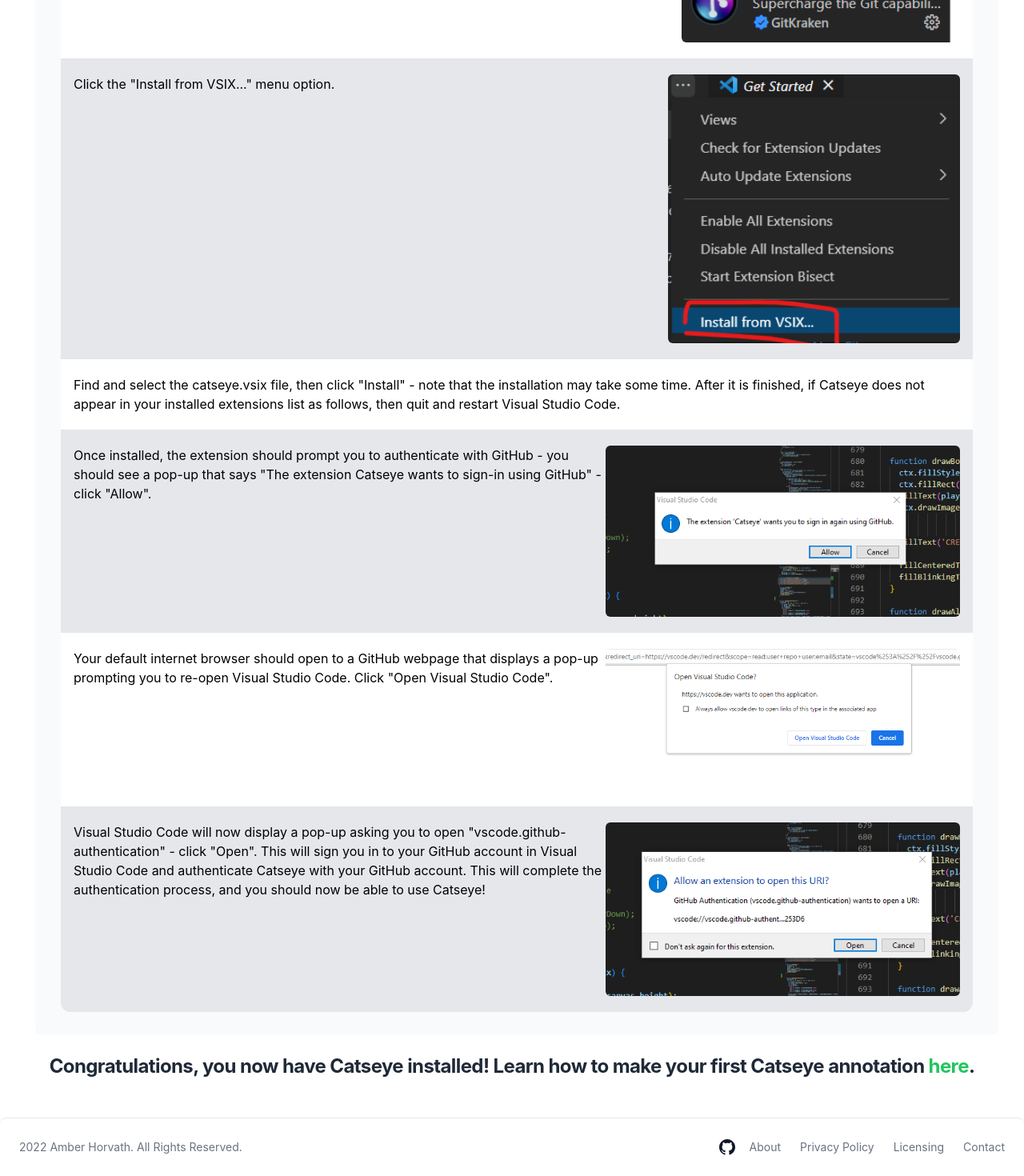
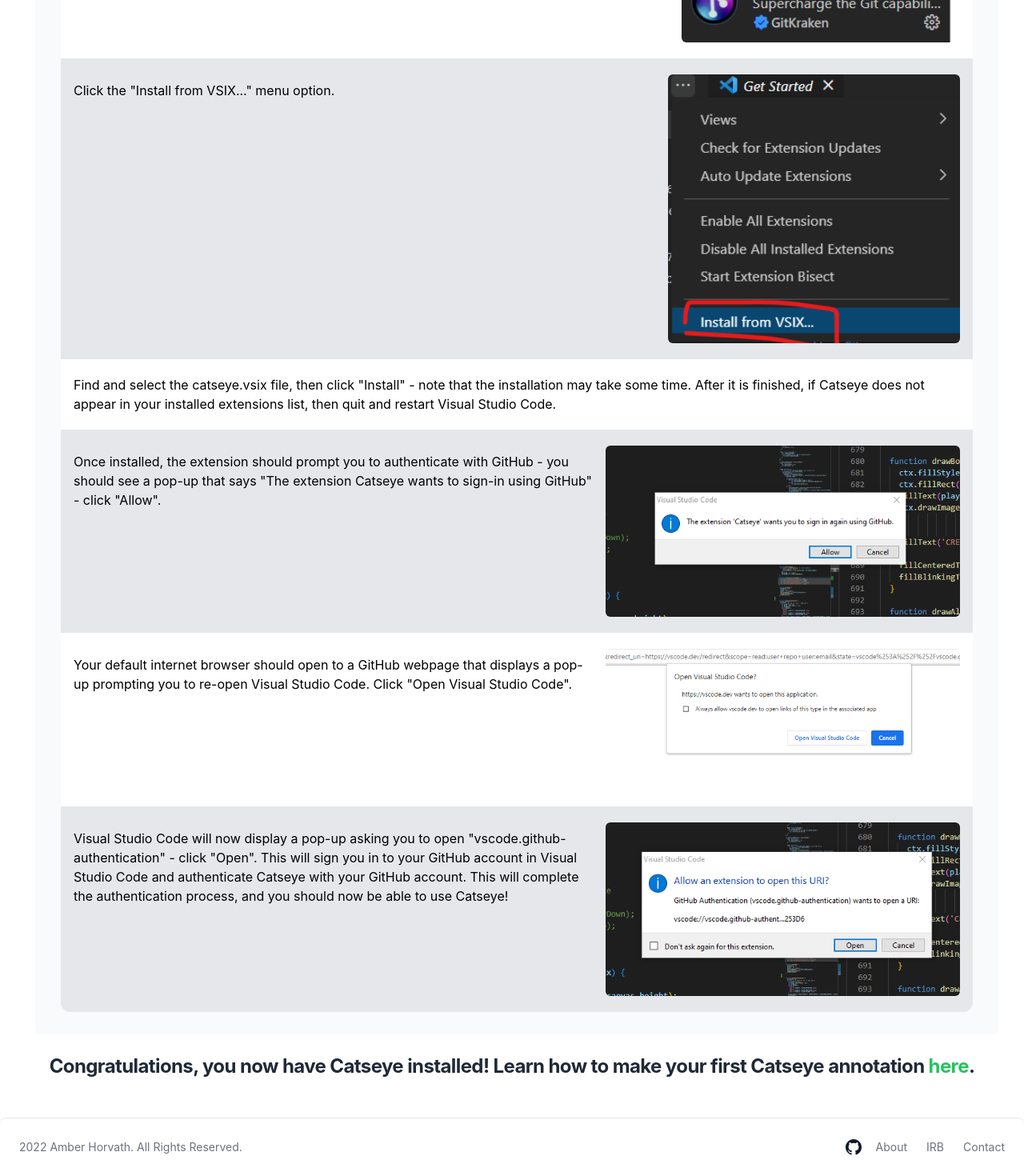
Before and after one commit to horvathaa/catseye-site, a React (Create React App) app: page / in a window 1280 px wide. Shown: the part 2257-3727 px from the top of the page at 80% size. Built offline with nearby package versions, Linux system fonts and the light colour scheme.

Commit message:
clean up code + about page

```diff
--- a/src/components/about.js
+++ b/src/components/about.js
@@ -1,3 +1,5 @@
+import { useEffect } from 'react'
+import { scrollToId } from './documentation/documentationNavBar'
 import '../App.css'
 
 const teammates = [
@@ -166,19 +168,35 @@
     )
 }
 
+const HeaderAndText = ({ obj }) => {
+    return (
+        <div className="mt-4">
+            <h1
+                id={'about'}
+                className="text-2xl font-medium text-gray-700 mb-4"
+            >
+                {obj.title}
+            </h1>
+            <p className="text-lg text-gray-700 mb-4">{obj.text}</p>
+        </div>
+    )
+}
+
 export default function About({ setViewing }) {
-    return (
-        <div className="bg-white">
-            <div className="mx-auto max-w-2xl py-16 px-4 sm:py-24 sm:px-6 lg:max-w-7xl lg:px-8">
-                <h1 className="text-2xl font-medium text-gray-700 mb-4">
-                    About Us
-                </h1>
-                <p className="text-lg text-gray-700 mb-4">
-                    We are a team of researchers interested in making
-                    programming more human-centered through developing tools
-                    that make various aspects of software development easier,
-                    more intuitive, and comprehensible. Catseye is just one of
-                    many projects in the{' '}
+    useEffect(() => {
+        scrollToId('about')
+    }, [])
+
+    const about = {
+        about: {
+            title: 'About Us',
+            text: (
+                <>
+                    We are a team of researchers invested in making programming
+                    more human-centered through developing tools that make
+                    various aspects of software development easier, more
+                    intuitive, and comprehensible. Catseye is just one of many
+                    projects in the{' '}
                     <a
                         target={'_blank'}
                         rel="noreferrer"
@@ -194,13 +212,45 @@
                     >
                         try it out
                     </button>{' '}
-                    or read our UIST 2022 paper.
-                </p>
+                    or read our{' '}
+                    <a
+                        href={'./horvath-catseye-uist22.pdf'}
+                        target="_blank"
+                        rel="noreferrer"
+                        className="text-green-500 hover:text-green-400 hover:underline"
+                    >
+                        {' '}
+                        UIST 2022 paper
+                    </a>
+                    .
+                </>
+            ),
+        },
+        funding: {
+            title: 'Funding',
+            text: (
+                <>
+                    This work is funded by NSF grant "Personalizing API
+                    Documentation" (award CCF-2007482) and Google. Any opinions,
+                    findings and conclusions or recommendations expressed in
+                    this material are those of the author(s) and do not
+                    necessarily reflect those of the National Science Foundation
+                    or any other sponsor.
+                </>
+            ),
+        },
+    }
+
+    return (
+        <div className="bg-white">
+            <div className="mx-auto max-w-2xl py-8 px-4 sm:py-12 sm:px-6 lg:max-w-7xl lg:px-8">
+                <HeaderAndText obj={about['about']} />
                 <Teammates title={'Our Team'} team={teammates} />
                 <Teammates
                     title={'Former Team Members'}
                     team={formerTeammates}
                 />
+                <HeaderAndText obj={about['funding']} />
             </div>
         </div>
     )
--- a/src/components/footer.js
+++ b/src/components/footer.js
@@ -43,14 +43,14 @@
                     </button>
                 </li>
                 <li>
-                    <button href="#" class="mr-4 hover:underline md:mr-6">
-                        Privacy Policy
-                    </button>
-                </li>
-                <li>
-                    <button href="#" class="mr-4 hover:underline md:mr-6">
-                        Licensing
-                    </button>
+                    <a
+                        href="https://forms.gle/BgKWhzLqxzp4zvmZ8"
+                        target={'_blank'}
+                        rel="noreferrer"
+                        class="mr-4 hover:underline md:mr-6"
+                    >
+                        IRB
+                    </a>
                 </li>
                 <li>
                     <a
--- a/src/components/getStarted.js
+++ b/src/components/getStarted.js
@@ -79,9 +79,11 @@
                 <li className="bg-white px-4 py-5">Open Visual Studio Code.</li>
                 <li className="bg-gray-200 px-4 py-5">
                     <div className="flex justify-between">
-                        Open the Extensions pane - you can do this by either
-                        hitting Ctrl/Cmd + Shift + X or clicking the Extensions
-                        button on the left side panel.
+                        <div className="pr-4 pt-2">
+                            Open the Extensions pane - you can do this by either
+                            hitting Ctrl/Cmd + Shift + X or clicking the
+                            Extensions button on the left side panel.
+                        </div>
                         <img
                             src={'./extensions-pane.png'}
                             className={'rounded-md'}
@@ -93,7 +95,9 @@
                 </li>
                 <li className="bg-white px-4 py-5">
                     <div className="flex justify-between">
-                        Click the three-dot menu in the Extensions panel.
+                        <div className="pr-4 pt-2">
+                            Click the three-dot menu in the Extensions panel.
+                        </div>
                         <img
                             src={'./extensions-three-dot.png'}
                             className={'rounded-md'}
@@ -105,7 +109,9 @@
                 </li>
                 <li className="bg-gray-200 px-4 py-5">
                     <div className="flex justify-between">
-                        Click the "Install from VSIX..." menu option.
+                        <div className="pr-4 pt-2">
+                            Click the "Install from VSIX..." menu option.
+                        </div>
                         <img
                             src={'./extensions-install-from-vsix.png'}
                             className={'rounded-md'}
@@ -119,15 +125,16 @@
                     Find and select the catseye.vsix file, then click "Install"
                     - note that the installation may take some time. After it is
                     finished, if Catseye does not appear in your installed
-                    extensions list as follows, then quit and restart Visual
-                    Studio Code.
+                    extensions list, then quit and restart Visual Studio Code.
                 </li>
                 <li className="bg-gray-200 px-4 py-5">
                     <div className="flex justify-between">
-                        Once installed, the extension should prompt you to
-                        authenticate with GitHub - you should see a pop-up that
-                        says "The extension Catseye wants to sign-in using
-                        GitHub" - click "Allow".
+                        <div className="pr-4 pt-2">
+                            Once installed, the extension should prompt you to
+                            authenticate with GitHub - you should see a pop-up
+                            that says "The extension Catseye wants to sign-in
+                            using GitHub" - click "Allow".
+                        </div>
                         <img
                             src={'./catseye-github-auth-popup.png'}
                             className={'rounded-md sm:w-full lg:w-2/5'}
@@ -139,9 +146,12 @@
                 </li>
                 <li className="bg-white px-4 py-5">
                     <div className="flex justify-between">
-                        Your default internet browser should open to a GitHub
-                        webpage that displays a pop-up prompting you to re-open
-                        Visual Studio Code. Click "Open Visual Studio Code".
+                        <div className="pr-4 pt-2">
+                            Your default internet browser should open to a
+                            GitHub webpage that displays a pop-up prompting you
+                            to re-open Visual Studio Code. Click "Open Visual
+                            Studio Code".
+                        </div>
                         <img
                             src={'./github-auth-browser.png'}
                             className={'rounded-md sm:w-full lg:w-2/5'}
@@ -153,12 +163,15 @@
                 </li>
                 <li className="bg-gray-200 px-4 py-5 rounded-b-xl">
                     <div className="flex justify-between">
-                        Visual Studio Code will now display a pop-up asking you
-                        to open "vscode.github-authentication" - click "Open".
-                        This will sign you in to your GitHub account in Visual
-                        Studio Code and authenticate Catseye with your GitHub
-                        account. This will complete the authentication process,
-                        and you should now be able to use Catseye!
+                        <div className="pr-4 pt-2">
+                            Visual Studio Code will now display a pop-up asking
+                            you to open "vscode.github-authentication" - click
+                            "Open". This will sign you in to your GitHub account
+                            in Visual Studio Code and authenticate Catseye with
+                            your GitHub account. This will complete the
+                            authentication process, and you should now be able
+                            to use Catseye!
+                        </div>
                         <img
                             src={'./vscode-uri-auth.png'}
                             className={'rounded-md sm:w-full lg:w-2/5'}
--- a/src/components/hero.js
+++ b/src/components/hero.js
@@ -27,7 +27,6 @@
                             <div className="mt-5 sm:mt-8 sm:flex sm:justify-center lg:justify-start">
                                 <div className="rounded-md shadow">
                                     <button
-                                        // href="#"
                                         onClick={() =>
                                             setViewing('home-getStarted')
                                         }
@@ -38,7 +37,6 @@
                                 </div>
                                 <div className="mt-3 sm:mt-0 sm:ml-3">
                                     <button
-                                        // href="#"
                                         onClick={() =>
                                             setViewing('documentation')
                                         }
```
Also changed, not shown: 1 other file (tests, documents, lock files or other folders).
